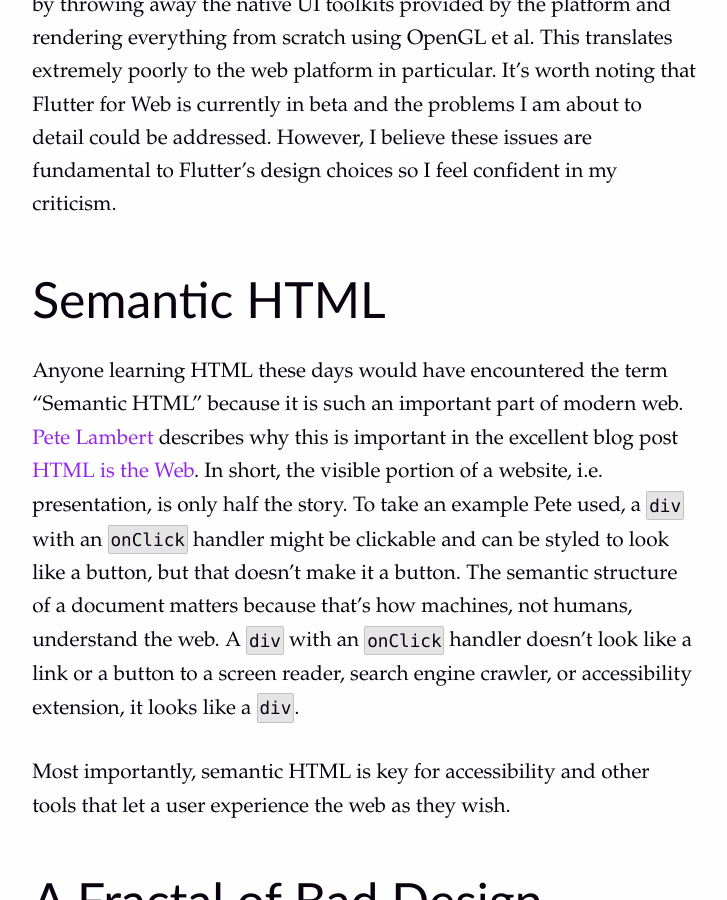
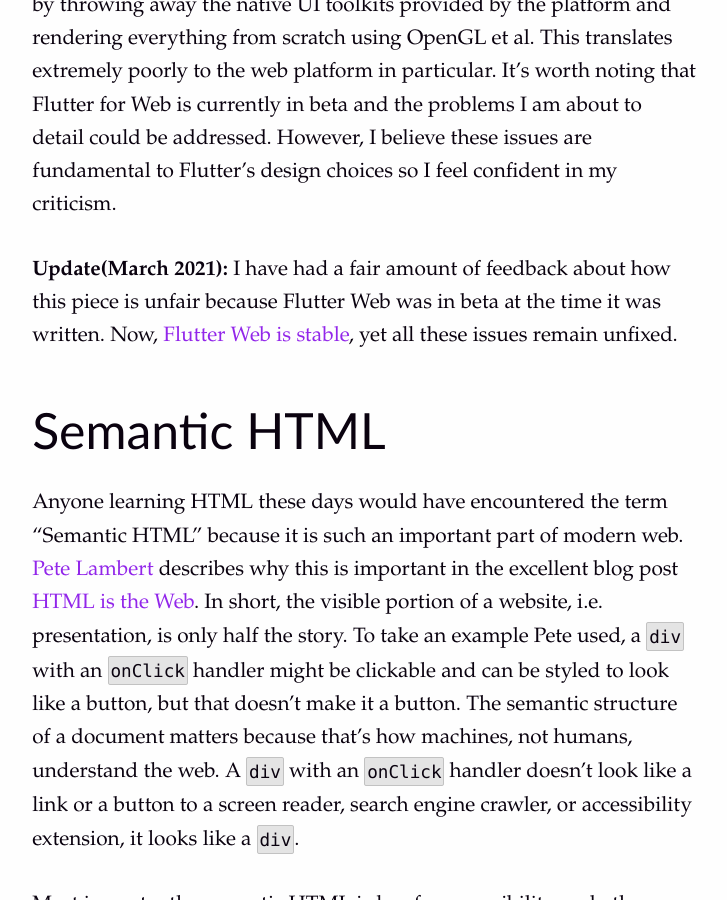
Before and after one commit to k0nserv/hugotunius.se, a Jekyll site: the page built from _posts/2020-10-31-flutter-web-a-fractal-of-bad-design.md, in a window 1280 px wide and 900 px high, scrolled down 753 px. Shown: the whole window, without its empty margins (275-1002 px from the left). Built offline with Jekyll 4.4.1, drawn with Linux system fonts in a browser that asks for light colours.

Commit message:
[Flutter Web] Add note about stability

```diff
--- a/_posts/2020-10-31-flutter-web-a-fractal-of-bad-design.md
+++ b/_posts/2020-10-31-flutter-web-a-fractal-of-bad-design.md
@@ -10,6 +10,8 @@
 The web has a long and rich history dating back to the nineties at CERN. Back then [Tim Berners-Lee](https://twitter.com/timberners_lee) laid the foundation of HTML that is still around today. There have been attempts to replace it with varying success but none have been successful, for good reason. HTML and the later invention of CSS are a remarkably powerful set of tools to build all kinds of experiences on the web. People are still trying to replace HTML, which brings us to the topic of this post: Flutter Web.
 
 [Flutter Web](https://flutter.dev/web) is part of Google's [Flutter](https://flutter.dev/) framework for building cross platform UI. Hailed by many developers as the best thing since sliced bread, my opinion of it lacks the rose coloured glasses. I haven't looked at Flutter for other platforms than web so I cannot comment on it other than that the general principle of Flutter is a terrible idea. Flutter works by throwing away the native UI toolkits provided by the platform and rendering everything from scratch using OpenGL et al. This translates extremely poorly to the web platform in particular. It's worth noting that Flutter for Web is currently in beta and the problems I am about to detail could be addressed. However, I believe these issues are fundamental to Flutter's design choices so I feel confident in my criticism.
+
+**Update(March 2021):** I have had a fair amount of feedback about how this piece is unfair because Flutter Web was in beta at the time it was written. Now, [Flutter Web is stable](https://medium.com/flutter/flutter-web-support-hits-the-stable-milestone-d6b84e83b425), yet all these issues remain unfixed.
 
 ## Semantic HTML
 
```
